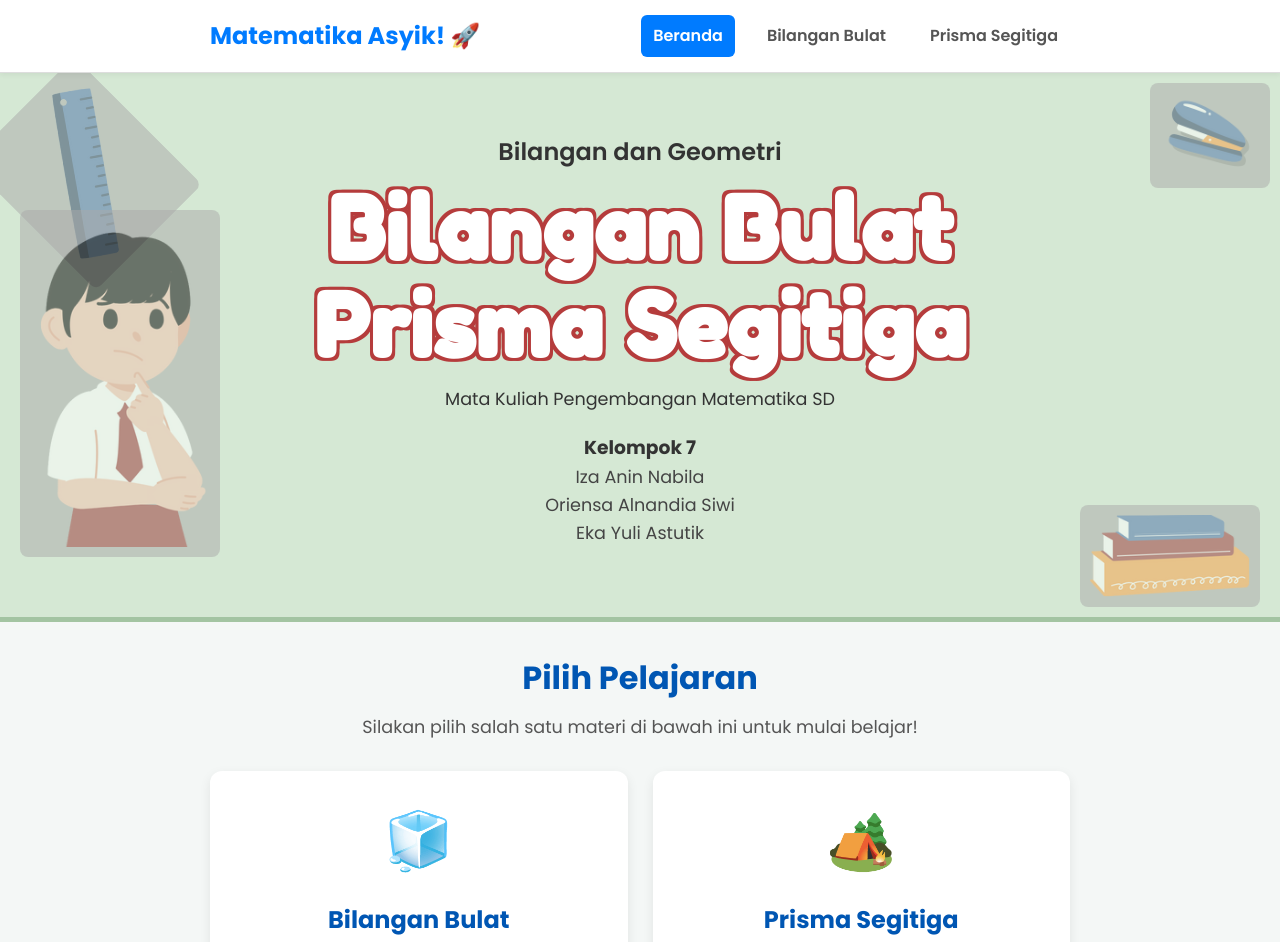
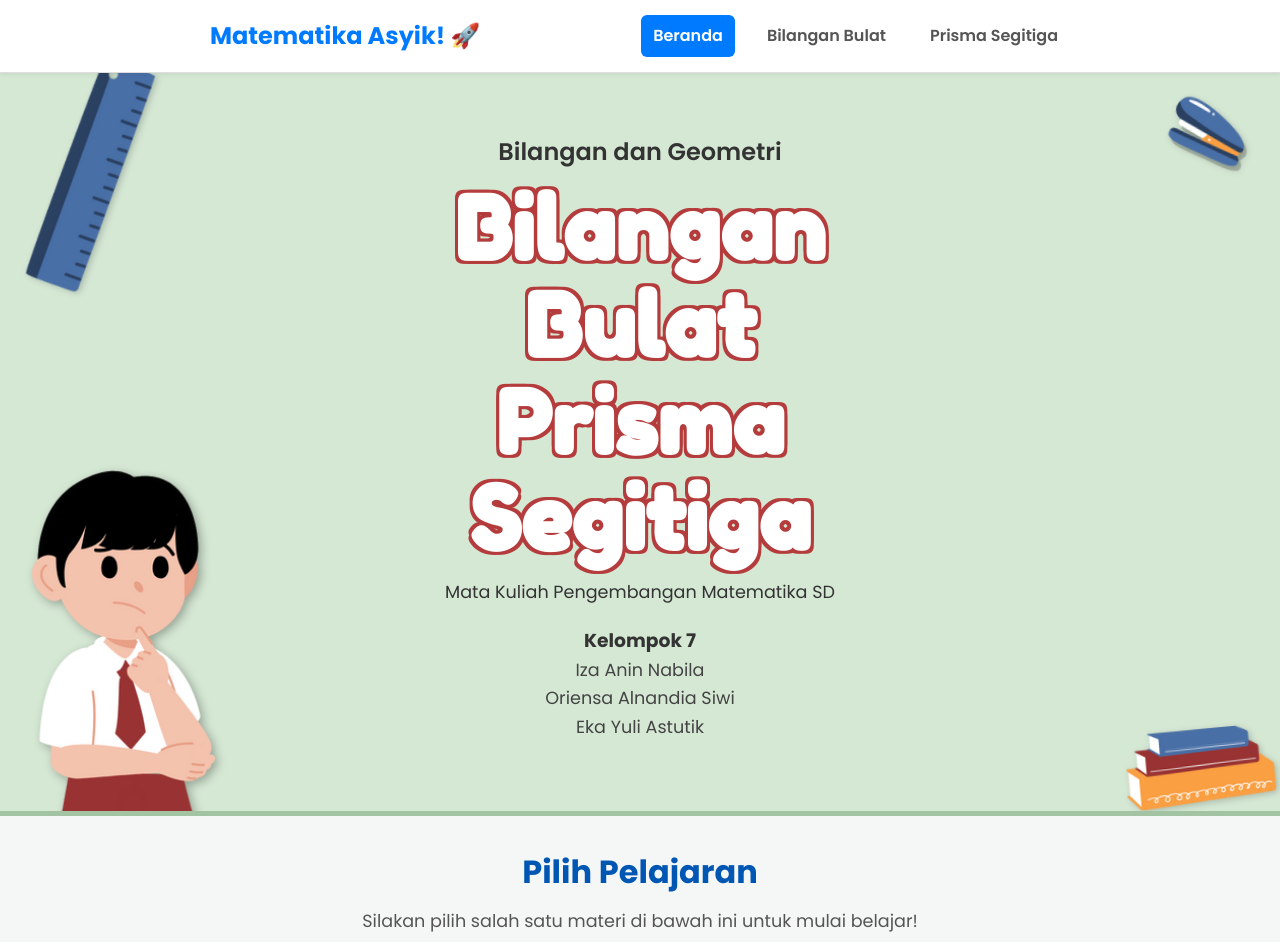
Before and after one commit to ulillearn/Tugas-Kelompok-7, a plain HTML site: page index.html in a window 1280 px wide. Shown: the top 942 px of the page. Drawn offline with Linux system fonts and the light colour scheme.

Commit message:
Update posisi gambar pada index.html

```diff
--- a/index.html
+++ b/index.html
@@ -25,23 +25,23 @@
     <header class="beranda-hero">
       <img
         src="img-dekorasi-penggaris-kiri.png"
-        alt="dekorasi penggaris"
-        class="dekorasi dekorasi-1"
+        alt="Penggaris di sudut kiri atas"
+        class="dekorasi dekorasi-penggaris-kiri"
       />
       <img
         src="img-dekorasi-stapler-kanan.png"
-        alt="dekorasi stapler"
-        class="dekorasi dekorasi-2"
+        alt="Stapler di sudut kanan atas"
+        class="dekorasi dekorasi-stapler-kanan"
       />
       <img
         src="img-dekorasi-siswa.png"
-        alt="dekorasi siswa"
-        class="dekorasi dekorasi-3"
+        alt="Siswa berpikir di kiri bawah"
+        class="dekorasi dekorasi-siswa"
       />
       <img
         src="img-dekorasi-buku.png"
-        alt="dekorasi buku"
-        class="dekorasi dekorasi-4"
+        alt="Tumpukan buku di kanan bawah"
+        class="dekorasi dekorasi-buku"
       />
 
       <div class="hero-content">
--- a/style.css
+++ b/style.css
@@ -16,7 +16,7 @@
 
   /* Warna untuk Beranda (dari gambar) */
   --warna-beranda-latar: #d5e8d4;
-  --warna-beranda-outline: #b53c3c;
+  --warna-beranda-outline: #b53c3c; /* Merah kecoklatan dari contoh */
 }
 
 /* Pengaturan Dasar Halaman */
@@ -33,7 +33,7 @@ body {
   line-height: 1.6;
 }
 
-/* --- [BARU] Navigasi Utama --- */
+/* --- Navigasi Utama --- */
 .navbar-utama {
   background-color: #ffffff;
   border-bottom: 1px solid #ddd;
@@ -84,19 +84,23 @@ body {
   color: white;
 }
 
-/* --- [BARU] Hero Section Beranda --- */
+/* --- Hero Section Beranda --- */
 .beranda-hero {
   background-color: var(--warna-beranda-latar);
+  /* Tinggi min-height agar ada ruang untuk gambar dekorasi */
+  min-height: 400px; /* Sesuaikan jika perlu */
   padding: 60px 20px 40px 20px;
   text-align: center;
-  border-bottom: 5px solid #a3c4a2;
+  border-bottom: 5px solid #a3c4a2; /* Border hijau gelap */
   position: relative;
-  overflow: hidden;
+  overflow: hidden; /* Penting agar gambar tidak keluar dari area */
 }
 
 .hero-content {
   position: relative;
-  z-index: 2;
+  z-index: 2; /* Pastikan konten teks di atas gambar dekorasi */
+  max-width: 600px; /* Batasi lebar konten agar tidak terlalu melebar */
+  margin: 0 auto; /* Tengahkkan konten */
 }
 
 .beranda-subtitle-top {
@@ -111,6 +115,7 @@ body {
   color: white;
   line-height: 1.1;
   margin: 10px 0;
+  /* Efek stroke dan shadow untuk teks putih */
   -webkit-text-stroke: 1px var(--warna-beranda-outline);
   text-stroke: 1px var(--warna-beranda-outline);
   paint-order: stroke fill;
@@ -143,46 +148,53 @@ body {
   color: #444;
 }
 
-/* Dekorasi (Placeholder) */
+/* --- Dekorasi Gambar Hero Section --- */
 .dekorasi {
   position: absolute;
-  opacity: 0.5;
-  z-index: 1;
-  /* Ganti src di HTML dengan path gambar asli */
-  width: 150px;
-  height: auto;
-  /* Placeholder */
-  background: #aaa;
-  color: white;
-  padding: 10px;
-  border-radius: 8px;
-  display: flex;
-  align-items: center;
-  justify-content: center;
-}
-.dekorasi-1 {
-  top: 10px;
-  left: 10px;
-  width: 150px;
-  transform: rotate(-45deg);
-}
-.dekorasi-2 {
-  top: 10px;
-  right: 10px;
-  width: 120px;
-}
-.dekorasi-3 {
-  bottom: 60px;
-  left: 20px;
-  width: 200px;
-}
-.dekorasi-4 {
-  bottom: 10px;
-  right: 20px;
-  width: 180px;
+  /* Ganti opasitas jika gambar sudah pas */
+  /* opacity: 0.8; */
+  z-index: 1; /* Di bawah teks, di atas latar */
+  pointer-events: none; /* Agar tidak menghalangi klik pada elemen lain */
 }
 
-/* --- [BARU] Konten Utama & Pilihan Materi --- */
+/* Penggaris Kiri Atas */
+.dekorasi-penggaris-kiri {
+  top: -10px; /* Sesuaikan posisi agar sedikit keluar atau di dalam */
+  left: 0;
+  width: 180px; /* Lebar penggaris */
+  transform: rotate(-15deg); /* Sedikit miring */
+  filter: drop-shadow(
+    2px 2px 3px rgba(0, 0, 0, 0.2)
+  ); /* Tambah bayangan agar lebih hidup */
+}
+
+/* Stapler Kanan Atas */
+.dekorasi-stapler-kanan {
+  top: 20px;
+  right: 20px;
+  width: 100px; /* Lebar stapler */
+  transform: rotate(10deg);
+  filter: drop-shadow(2px 2px 3px rgba(0, 0, 0, 0.2));
+}
+
+/* Siswa Kiri Bawah */
+.dekorasi-siswa {
+  bottom: -10px; /* Sesuaikan agar kakinya terlihat atau tersembunyi */
+  left: 20px;
+  width: 200px; /* Lebar gambar siswa */
+  filter: drop-shadow(3px 3px 5px rgba(0, 0, 0, 0.3));
+}
+
+/* Tumpukan Buku Kanan Bawah */
+.dekorasi-buku {
+  bottom: 5px;
+  right: 5px;
+  width: 150px; /* Lebar tumpukan buku */
+  transform: rotate(-5deg);
+  filter: drop-shadow(2px 2px 3px rgba(0, 0, 0, 0.2));
+}
+
+/* --- Konten Utama & Pilihan Materi --- */
 main.container {
   max-width: 900px;
   margin: 30px auto;
@@ -255,7 +267,7 @@ p.deskripsi-pilihan {
   background-color: var(--warna-dasar-gelap);
 }
 
-/* --- [BARU] Footer --- */
+/* --- Footer --- */
 .footer-utama {
   text-align: center;
   padding: 20px;
@@ -517,9 +529,18 @@ hr.pemisah-lkpd {
 
   .beranda-hero {
     padding: 40px 15px 30px 15px;
+    min-height: 350px; /* Sesuaikan untuk mobile */
   }
-  .dekorasi {
-    display: none; /* Sembunyikan dekorasi di HP agar tidak penuh */
+  /* Sembunyikan beberapa dekorasi di HP agar tidak terlalu ramai */
+  .dekorasi-penggaris-kiri,
+  .dekorasi-stapler-kanan,
+  .dekorasi-buku {
+    display: none;
+  }
+  .dekorasi-siswa {
+    width: 150px; /* Lebih kecil untuk mobile */
+    left: 5px;
+    bottom: 0px;
   }
 
   .materi-pilihan-container {
```
